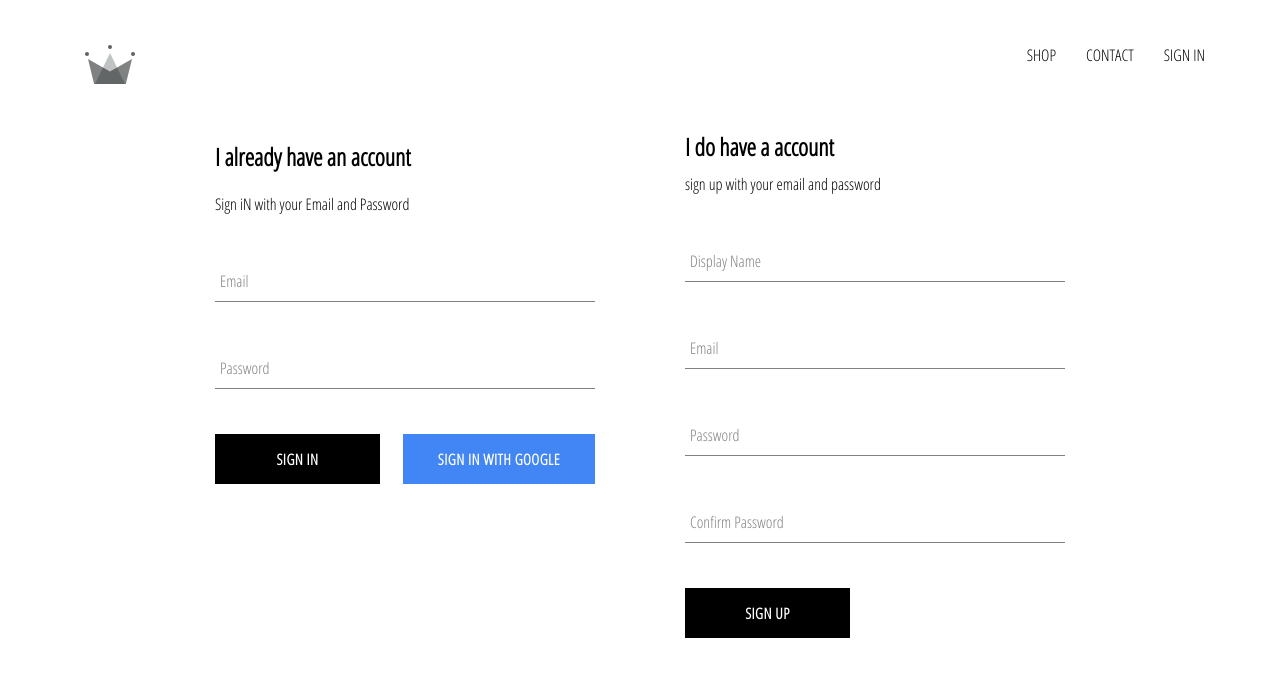
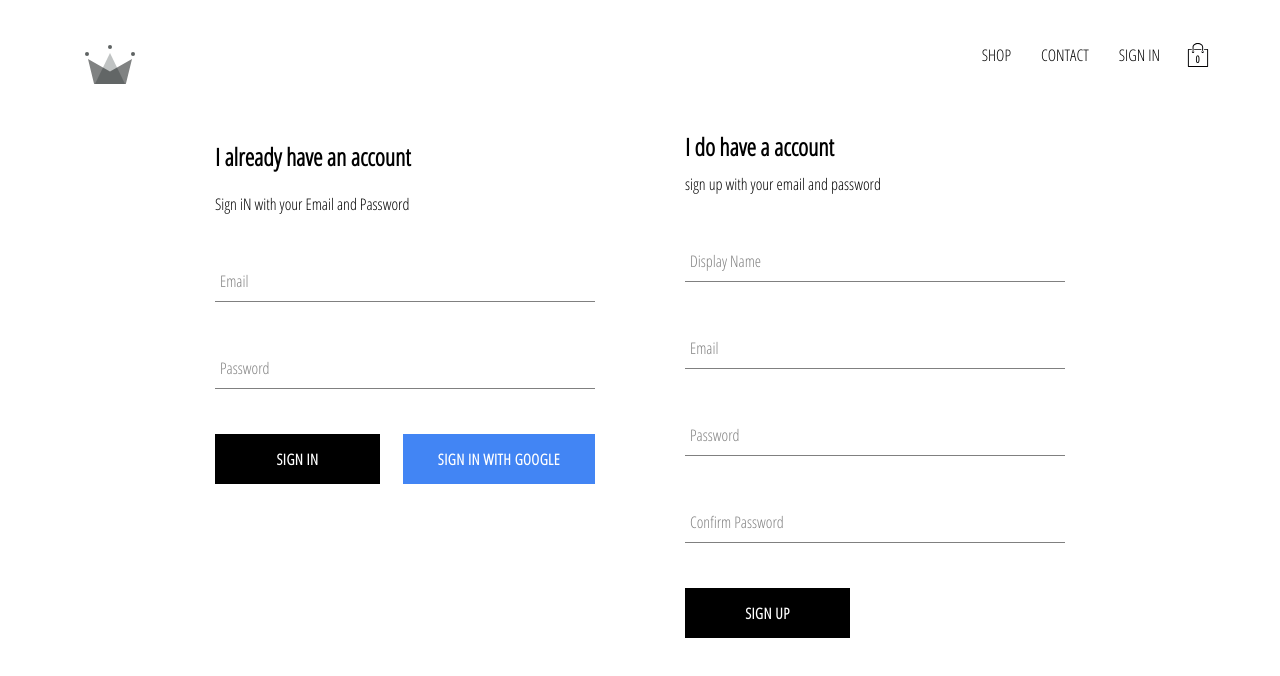
Before and after one commit to Khaled991/crwn-clothing, a React (Create React App) app: page /signin in a window 1280 px wide. Shown: the top 676 px of the page. Built offline with nearby package versions, Linux system fonts and the light colour scheme; no server answers.

Commit message:
added cartIcon and cartDropdown components to our application, also implemented cart reducer

```diff
--- /dev/null
+++ b/src/components/cart-dropdown/cart-dropdown.component.jsx
@@ -0,0 +1,12 @@
+import React from 'react';
+import CustomButton from '../custom-button/Custom-button.component';
+import './cart-dropdown.style.scss';
+
+const CartDropdown = () => (
+  <div className="cart-dropdown">
+    <div className="cart-items" />
+    <CustomButton>GO TO CHECKOUT</CustomButton>
+  </div>
+);
+
+export default CartDropdown;
--- /dev/null
+++ b/src/components/cart-dropdown/cart-dropdown.style.scss
@@ -0,0 +1,24 @@
+.cart-dropdown {
+  position: absolute;
+  width: 240px;
+  height: 340px;
+  display: flex;
+  flex-direction: column;
+  padding: 20px;
+  border: 1px solid black;
+  background-color: white;
+  top: 90px;
+  right: 40px;
+  z-index: 5;
+
+  .cart-items {
+    height: 240px;
+    display: flex;
+    flex-direction: column;
+    overflow: scroll;
+  }
+
+  button {
+    margin-top: auto;
+  }
+}
--- /dev/null
+++ b/src/components/cart-icon/cart-icon.component.jsx
@@ -0,0 +1,20 @@
+import React from 'react';
+import { connect } from 'react-redux';
+import { toggleCartHidden } from '../../redux/cart/cart.action';
+import { ReactComponent as ShoppingIcon } from '../../assets/shopping-bag.svg.svg';
+import './cart-icon.style.scss';
+
+const CartIcon = ({ toggleCartHidden }) => {
+  return (
+    <div className="cart-icon" onClick={toggleCartHidden}>
+      <ShoppingIcon className="shopping-icon" />
+      <span className="item-count">0</span>
+    </div>
+  );
+};
+
+const mapDispatchToProps = dispatch => ({
+  toggleCartHidden: () => dispatch(toggleCartHidden()),
+});
+
+export default connect(null, mapDispatchToProps)(CartIcon);
--- /dev/null
+++ b/src/components/cart-icon/cart-icon.style.scss
@@ -0,0 +1,21 @@
+.cart-icon {
+  width: 45px;
+  height: 45px;
+  position: relative;
+  display: flex;
+  align-items: center;
+  justify-content: center;
+  cursor: pointer;
+
+  .shopping-icon {
+    width: 24px;
+    height: 24px;
+  }
+
+  .item-count {
+    position: absolute;
+    font-size: 10px;
+    font-weight: bold;
+    bottom: 12px;
+  }
+}
--- a/src/components/header/header.component.jsx
+++ b/src/components/header/header.component.jsx
@@ -4,8 +4,10 @@
 import { Link } from 'react-router-dom';
 import { auth } from '../../firebase/firebase.utils';
 import { ReactComponent as Logo } from '../../assets/crown.svg.svg';
+import CartIcon from '../cart-icon/cart-icon.component';
+import CartDropdown from '../cart-dropdown/cart-dropdown.component';
 
-function Header({ currentUser }) {
+function Header({ currentUser, hidden }) {
   return (
     <div className="header">
       <Link className="logo-container" to="/">
@@ -27,13 +29,16 @@
             SIGN IN
           </Link>
         )}
+        <CartIcon />
       </div>
+      {hidden ? null : <CartDropdown />}
     </div>
   );
 }
 
-const mapStateToProps = state => ({
-  currentUser: state.user.currentUser,
+const mapStateToProps = ({ user: { currentUser }, cart: { hidden } }) => ({
+  currentUser,
+  hidden,
 });
 
 export default connect(mapStateToProps)(Header);
--- /dev/null
+++ b/src/redux/cart/cart.action.js
@@ -0,0 +1,5 @@
+import cartActionTypes from './cart.types';
+
+export const toggleCartHidden = () => ({
+  type: cartActionTypes.TOGGLE_CART_HIDDEN
+})
--- /dev/null
+++ b/src/redux/cart/cart.reducer.js
@@ -0,0 +1,18 @@
+import cartActionTypes from './cart.types';
+
+const INITIAL_STATE = {
+  hidden: true
+}
+
+const cartReducer = (state = INITIAL_STATE, action) => {
+  switch (action.type) {
+    case cartActionTypes.TOGGLE_CART_HIDDEN:
+      return {
+        ...state,
+        hidden: !state.hidden
+      }
+    default:
+      return state;
+  }
+}
+export default cartReducer;
--- /dev/null
+++ b/src/redux/cart/cart.types.js
@@ -0,0 +1,5 @@
+const cartActionTypes = {
+  TOGGLE_CART_HIDDEN: 'TOGGLE_CART_HIDDEN'
+}
+
+export default cartActionTypes;
--- a/src/redux/root-reducer.js
+++ b/src/redux/root-reducer.js
@@ -1,7 +1,8 @@
 import { combineReducers } from 'redux';
 
 import userReducer from './user/user-reducer';
-
+import CartReducer from './cart/cart.reducer';
 export default combineReducers({
-  user: userReducer
+  user: userReducer,
+  cart: CartReducer
 })
```
Also changed, not shown: src/assets/shopping-bag.svg.svg (added), src/redux/user/user-reducer.jsx (line endings or trailing spaces).
